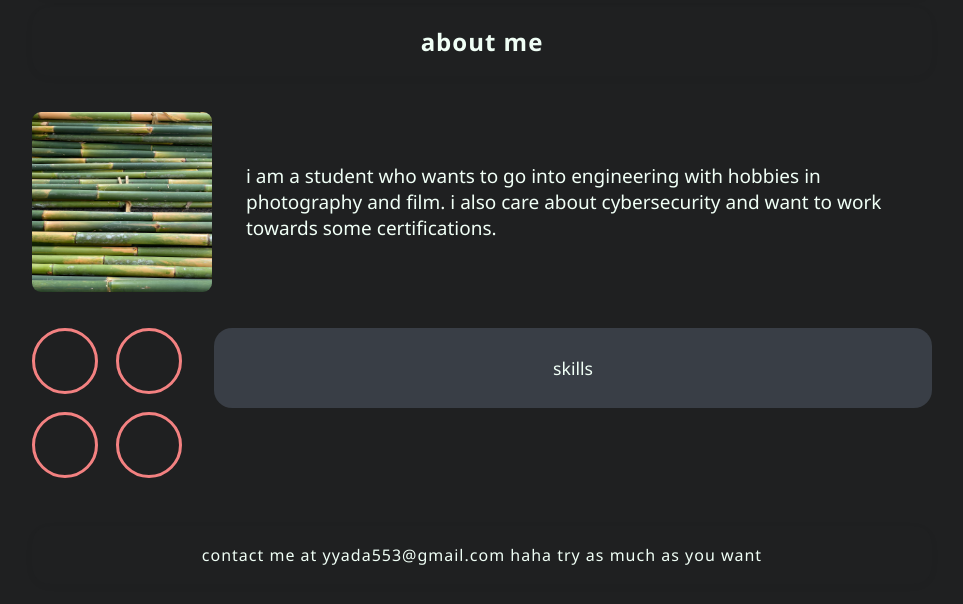
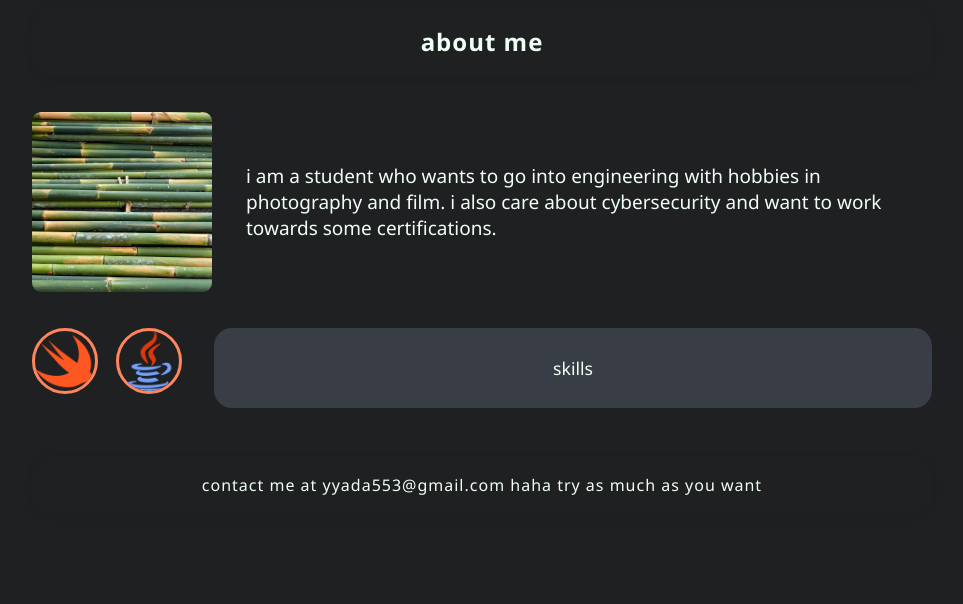
Before and after one commit to kei360ay/kei360ay.github.io, a plain HTML site: page index.html in a window 1280 px wide. Shown: the part 106-710 px from the top of the page, without its empty margins (158-1121 px from the left). Drawn offline with Linux system fonts and the light colour scheme.

Commit message:
updated css

```diff
--- a/index.html
+++ b/index.html
@@ -29,10 +29,8 @@
         </div>
         <div class="skills-section">
             <div class="photo-circles">
-                <div class="photo-circle"></div>
-                <div class="photo-circle"></div>
-                <div class="photo-circle"></div>
-                <div class="photo-circle"></div>
+                <img src="/assets/swift_icon.png" alt="Swift Icon" class="photo-circle" id ="swift-icon">
+                <img src="/assets/java_icon.png" alt="Java Icon" class="photo-circle">
             </div>
             <div class="skills-box">skills</div>
         </div>
--- a/style.css
+++ b/style.css
@@ -71,17 +71,25 @@ header h1, .about-me h2, footer p {
 .photo-circles {
     display: grid;
     grid-template-columns: 1fr 1fr;
-    grid-template-rows: 1fr 1fr;
     gap: 18px;
 }
 
 .photo-circle {
     width: 60px;
     height: 60px;
-    border: 3px solid #F38181;
+    border: 3px solid #ff855e;
     border-radius: 50%;
     background: transparent;
 }
+
+.photo-circle img {
+    width: 60px;
+    height: 60px;
+    border-radius: 50%;
+    object-fit: scale-down;
+}
+
+
 
 .skills-box {
     flex: 1;
@@ -101,7 +109,6 @@ footer {
     margin-top: 48px;
     margin-bottom: 0;
 }
-
 .navbar {
     display: flex;
     justify-content: space-between;
@@ -172,7 +179,6 @@ footer {
     border-collapse: collapse;
     margin: 0 auto;
     background: #393e46;
-    border-radius: 12px;
     overflow: hidden;
     box-shadow: 0 2px 8px rgba(0,0,0,0.08);
 }
```
Also changed, not shown: assets/java_icon.png (added), assets/swift_icon.png (added).
